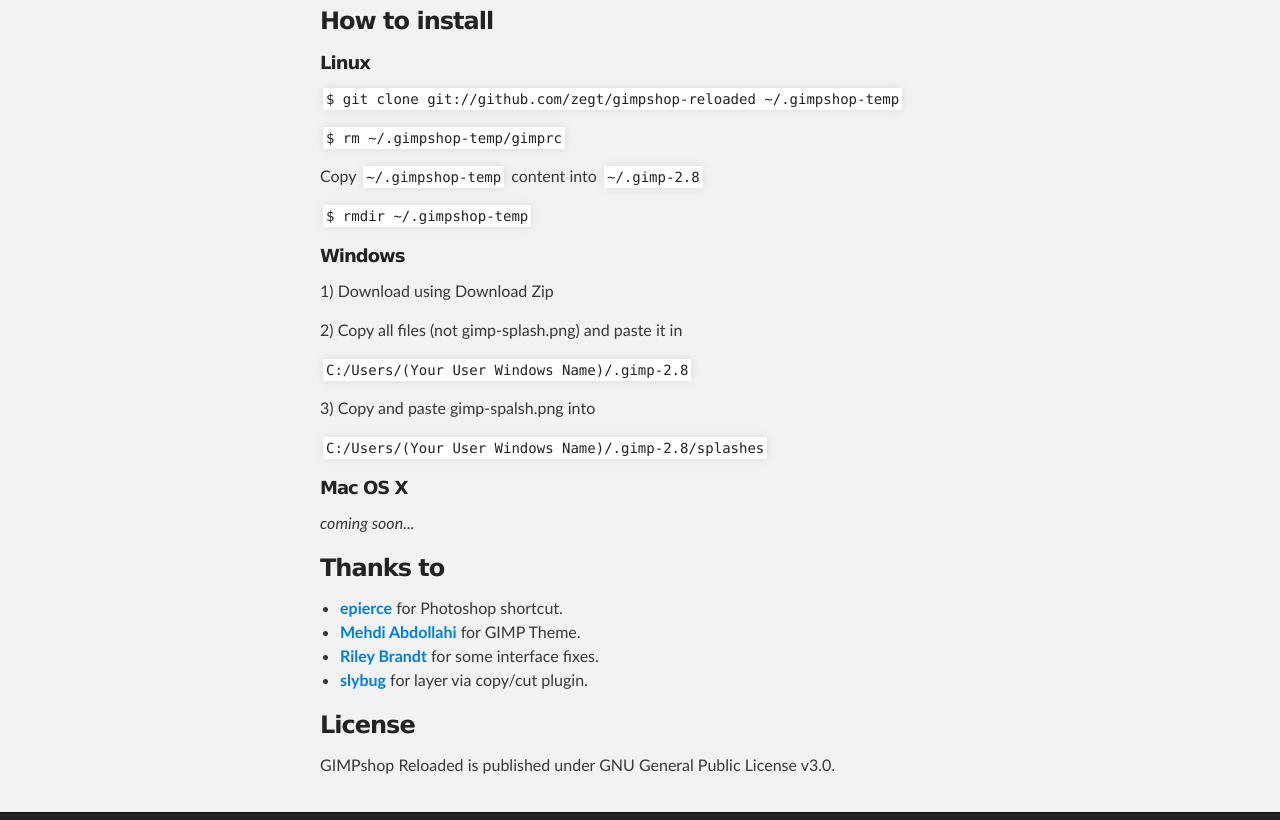
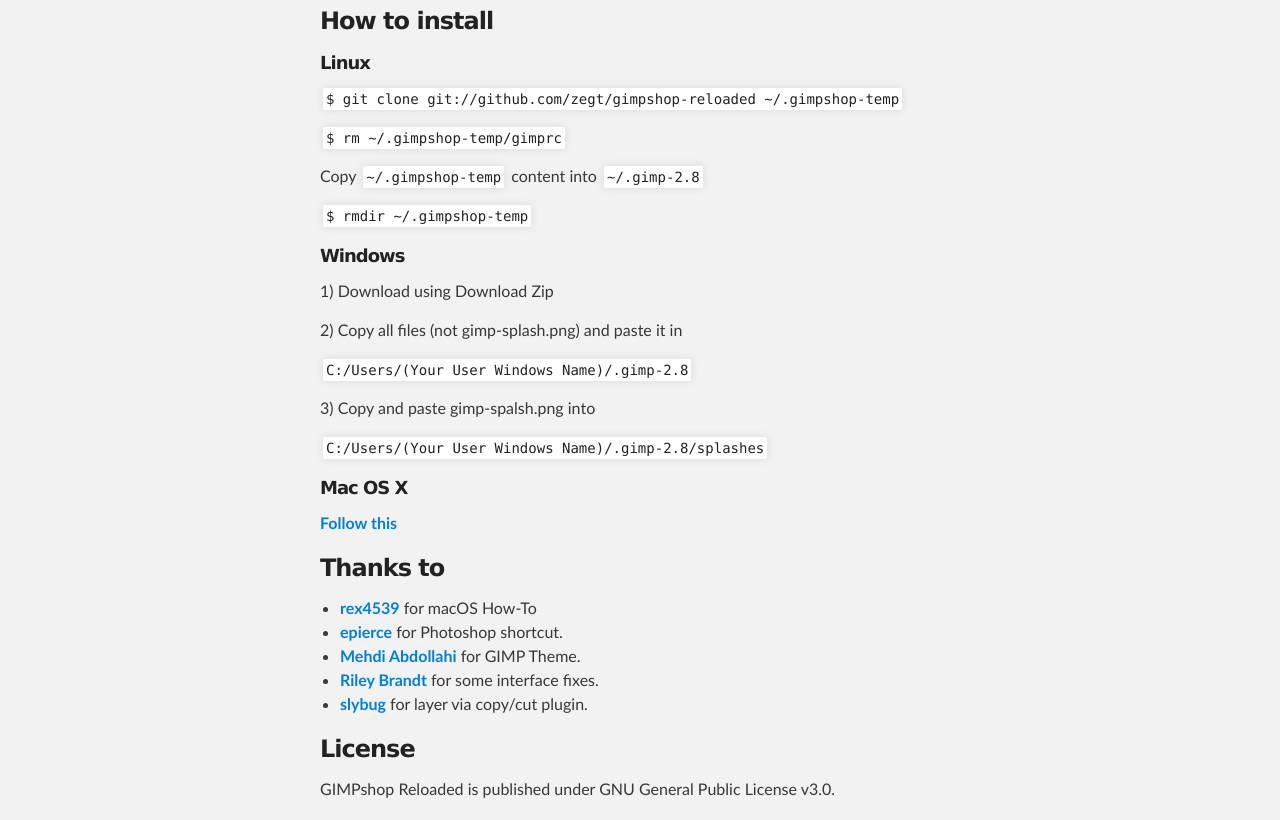
Before and after one commit to cttynul/gimpshop-reloaded, a plain HTML site: page index.html in a window 1280 px wide. Shown: the part 943-1763 px from the top of the page. Drawn offline with Linux system fonts and the light colour scheme.

Commit message:
added macOS tutorial

```diff
--- a/index.html
+++ b/index.html
@@ -45,7 +45,7 @@
 
 <p>Soon I will release a portable version of GIMPShop preconfigured :).</p>
 
-<p><img src="http://i.imgur.com/9AeXXmd.png" alt="gimpshoprld"></p>
+<p><img src="https://raw.githubusercontent.com/cttynul/gimpshop-reloaded/master/gimp-splash.png" alt="gimpshoprld"></p>
 
 <h3>
 <a id="how-to-install" class="anchor" href="#how-to-install" aria-hidden="true"><span aria-hidden="true" class="octicon octicon-link"></span></a>How to install</h3>
@@ -87,12 +87,14 @@
 <h5>
 <a id="mac-os-x" class="anchor" href="#mac-os-x" aria-hidden="true"><span aria-hidden="true" class="octicon octicon-link"></span></a>Mac OS X</h5>
 
-<p><em>coming soon...</em></p>
+<p><a href="https://github.com/cttynul/gimpshop-reloaded/issues/1#issuecomment-304475702"><strong>Follow this</strong></a></p>
 
 <h3>
 <a id="thanks-to" class="anchor" href="#thanks-to" aria-hidden="true"><span aria-hidden="true" class="octicon octicon-link"></span></a>Thanks to</h3>
 
 <ul>
+<li>
+<a href="https://github.com/rex4539"><strong>rex4539</strong></a> for macOS How-To</li>
 <li>
 <a href="http://epierce.freeshell.org/gimp/gimp_ps.php"><strong>epierce</strong></a> for Photoshop shortcut.</li>
 <li>
```
